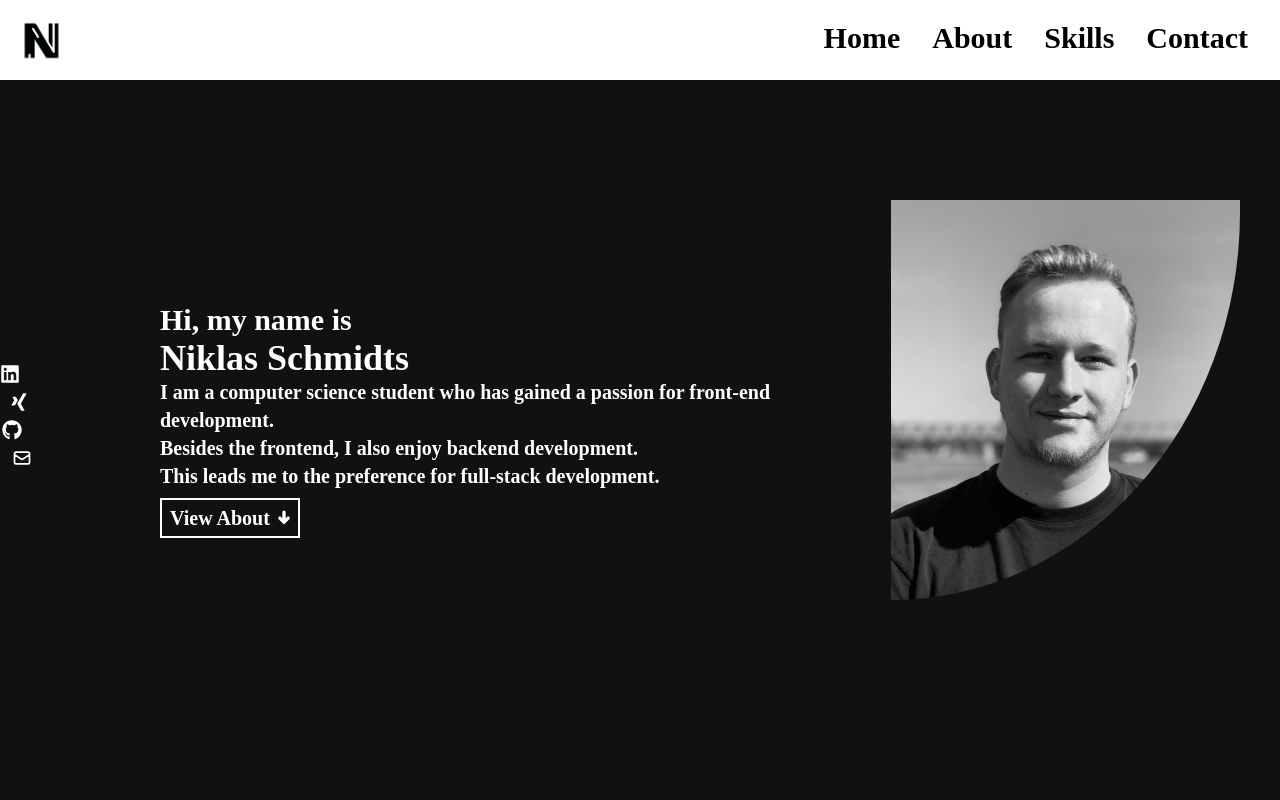
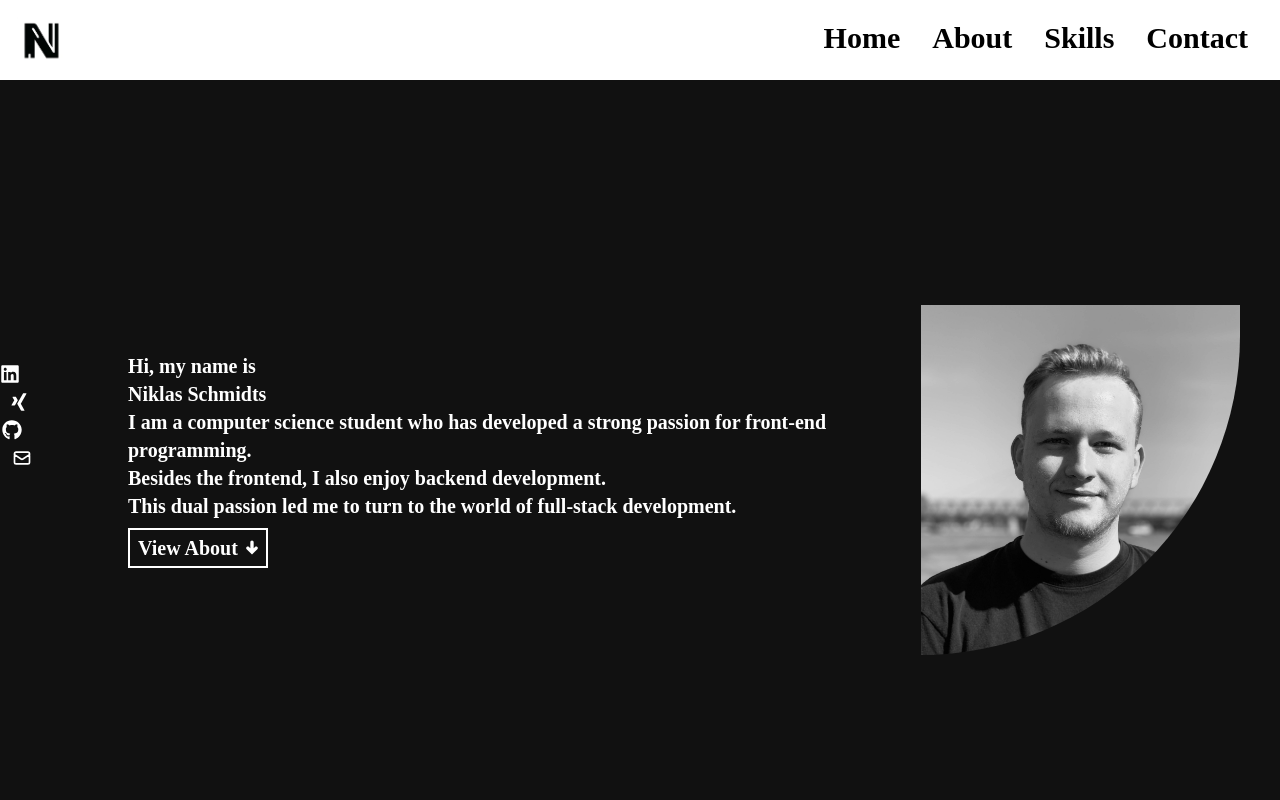
Before and after one commit to NiklasSchmidts/main_portfolio, a React (Create React App) app: page / in a window 1280 px wide. Shown: the top 800 px of the page. Built offline with nearby package versions, Linux system fonts and the light colour scheme.

Commit message:
Refactor App.js and Home.jsx components for better visualization on small devices

```diff
--- a/src/App.js
+++ b/src/App.js
@@ -4,7 +4,7 @@ import Navbar from "./components/Navbar";
 
 function App() {
   return (
-    <div>
+    <div className="flex flex-col">
       <Navbar />
       <Home />
       <About />
--- a/src/components/Home.jsx
+++ b/src/components/Home.jsx
@@ -4,29 +4,41 @@ import { TiArrowDownThick as ArrowDown } from "react-icons/ti";
 
 function Home() {
     return (
-        <div className='w-full h-screen bg-[#111111] flex justify-evenly flex-col lg:flex-row' >
-
+      <div className="w-full h-screen  bg-[#111111] flex justify-evenly flex-col lg:flex-row">
         {/* description */}
-            <div id='home' className='pl-20 md:pl-40 pt-10 pr-10 flex flex-col justify-center items-start h-full text-white font-semibold text-xl'>
-                <h1 className='text-3xl'>Hi, my name is</h1>
-                <h1 className='text-4xl font-bold'>Niklas Schmidts</h1>
-                <h1 >I am a computer science student who has gained a passion for front-end development. </h1>
-                <h1 >Besides the frontend, I also enjoy backend development. </h1>
-                <h1 >This leads me to the preference for full-stack development. </h1>
-                <button className='flex items-center border-solid border-2 border-white p-1 pl-2 mt-2 hover:p-3 duration-300'>
+        <div
+          id="home"
+          className="flex flex-col justify-center items-start h-full text-white font-semibold md:pl-32 lg:pt-0 text-base md:text-xl p-10"
+        >
+          <h1 className="">Hi, my name is</h1>
+          <h1 className="font-bold">Niklas Schmidts</h1>
+          <h1>
+            I am a computer science student who has developed a strong passion
+            for front-end programming.{" "}
+          </h1>
+          <h1>Besides the frontend, I also enjoy backend development. </h1>
+          <h1>
+            This dual passion led me to turn to the world of full-stack
+            development.
+          </h1>
+          <button className="flex items-center border-solid border-2 border-white p-1 pl-2 mt-2 hover:p-3 duration-300">
             View About
-                    <span className='ml-1'>
+            <span className="ml-1">
               <ArrowDown />
             </span>
           </button>
         </div>
 
         {/* image */}
-            <div className='flex items-center justify-center h-full text-white font-bold'>
-                <img src={Myself} className='object-cover h-[400px] rounded-br-full px-10' />
+        <div className="flex justify-center items-center lg:pr-10">
+          <img
+            alt="myself"
+            src={Myself}
+            className="object-cover lg:h-[350px] h-[250px] rounded-br-full"
+          />
         </div>
       </div>
-    )
+    );
 }
 
 export default Home
--- a/src/components/Navbar.jsx
+++ b/src/components/Navbar.jsx
@@ -13,7 +13,7 @@ function Navbar() {
     }
 
     return (
-        <div className='bg-white fixed w-full h-[80px] flex justify-between items-center px-4 text-black text-3xl font-bold'>
+        <div className='bg-white w-full h-[50px] md:h-[80px]  flex justify-between items-center px-4 text-black text-3xl font-bold'>
             <div>
                 <img src={Logo} alt="Logo" className='w-[50px]' />
             </div>
```
Lines whose indentation alone changed are shown as unchanged.
